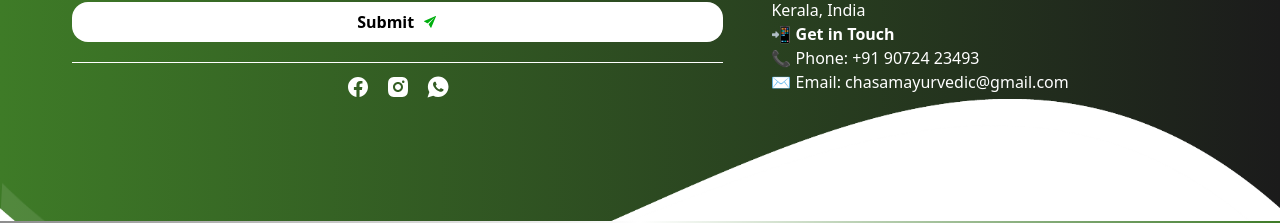
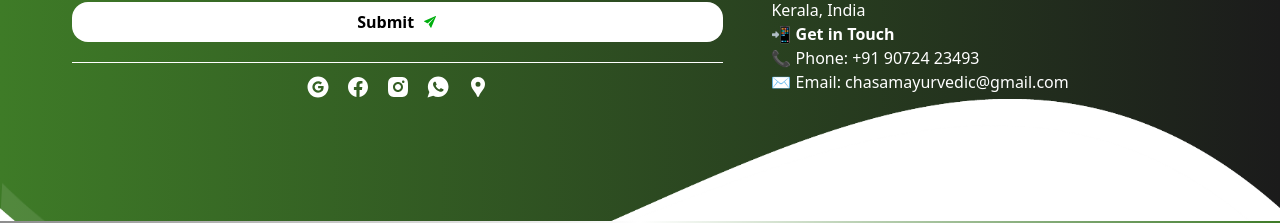
Before and after one commit to sonadslva/Chasam, a React (Vite) app: page /contact in a window 1280 px wide. Shown: the part 490-713 px from the top of the page. Built offline with nearby package versions, Linux system fonts and the light colour scheme.

Commit message:
19 Commit

```diff
--- a/src/components/Contact.jsx
+++ b/src/components/Contact.jsx
@@ -9,7 +9,9 @@ import { RiInstagramFill } from "react-icons/ri";
 import { IoLogoWhatsapp } from "react-icons/io";
 import { FaChevronCircleLeft } from "react-icons/fa";
 import wave from "../assets/waveorg.png"
-
+import { MdLocationPin } from "react-icons/md";
+import imglocation from '../assets/location.png'
+import { AiFillGoogleCircle } from "react-icons/ai";
 const Contact = () => {
   const [result, setResult] = React.useState("");
 
@@ -126,6 +128,14 @@ const Contact = () => {
 
           {/* Social Media */}
           <div className="flex justify-center items-center gap-4 border-t w-full pt-3 border-[#fff]">
+          <a
+              href="https://search.google.com/local/writereview?placeid=ChIJG6gdUlVzpjsR8Sj5q9DT2h4"
+              target="_blank"
+              rel="noopener noreferrer"
+              className="text-2xl text-[#fff]"
+            >
+              <AiFillGoogleCircle />
+            </a>
             <div className="text-2xl text-[#fff]">
               <BiLogoFacebookCircle />
             </div>
@@ -144,6 +154,14 @@ const Contact = () => {
               className="text-2xl text-[#fff]"
             >
               <IoLogoWhatsapp />
+            </a>
+            <a
+              href="https://maps.app.goo.gl/sFaWva2sS49HMHip7"
+              target="_blank"
+              rel="noopener noreferrer"
+              className="text-2xl text-[#fff]"
+            >
+              <MdLocationPin />
             </a>
           </div>
         </div>
```
Also changed, not shown: src/assets/location.png (added), 2 other files (tests, documents, lock files or other folders).
